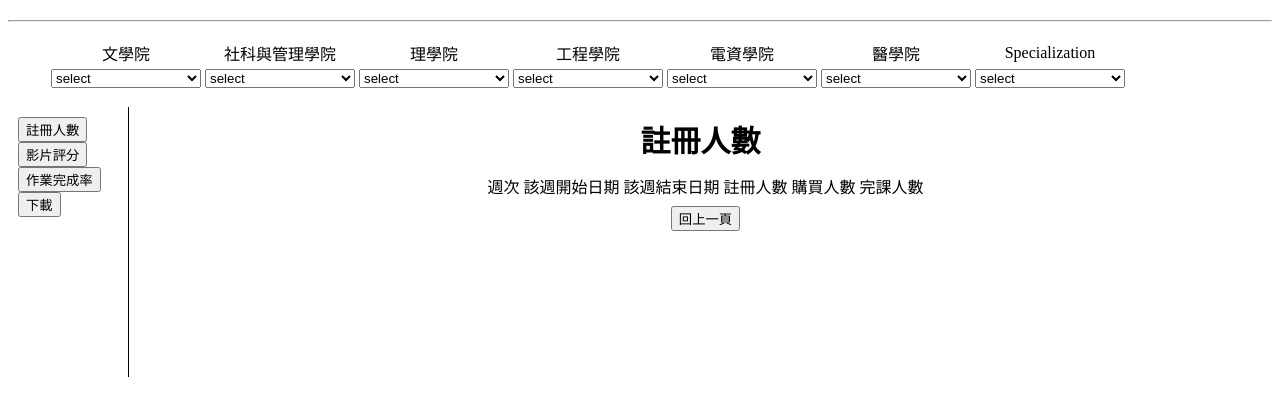
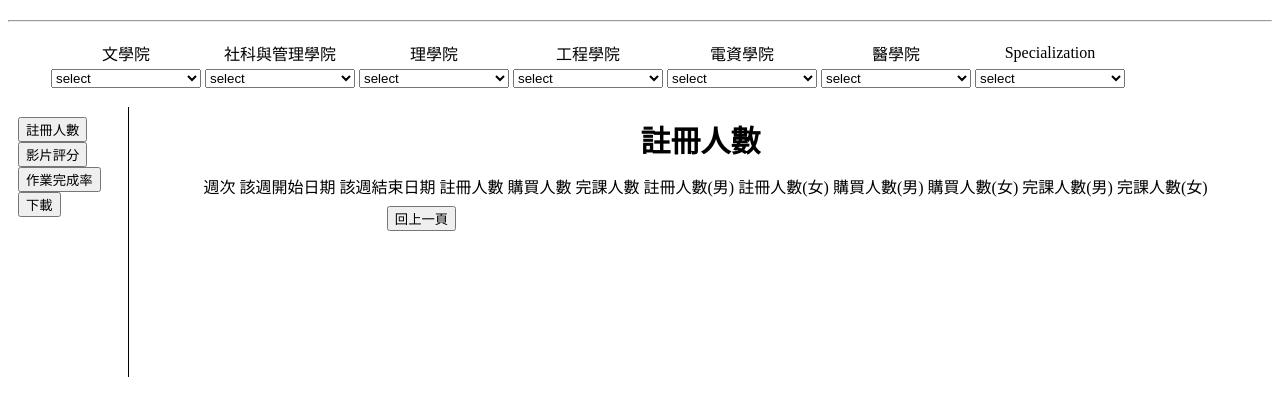
Before and after one commit to handsomelin/moocWeb, a Django app: template course/templates/register_weekly_sex.html in a window 1280 px wide. Shown: the top 416 px of the page. Run offline with Django 3.2, Linux system fonts and the light colour scheme; the template is opened without the code that fills it, so the values that code supplies are empty.

Commit message:
Update register_weekly_sex.html

```diff
--- a/course/templates/register_weekly_sex.html
+++ b/course/templates/register_weekly_sex.html
@@ -22,6 +22,12 @@
     <td>註冊人數</td>
     <td>購買人數</td>
     <td>完課人數</td>
+    <td>註冊人數(男)</td>
+    <td>註冊人數(女)</td>
+    <td>購買人數(男)</td>
+    <td>購買人數(女)</td>
+    <td>完課人數(男)</td>
+    <td>完課人數(女)</td>
 {% endblock %}
 
 {% block table %}
```
